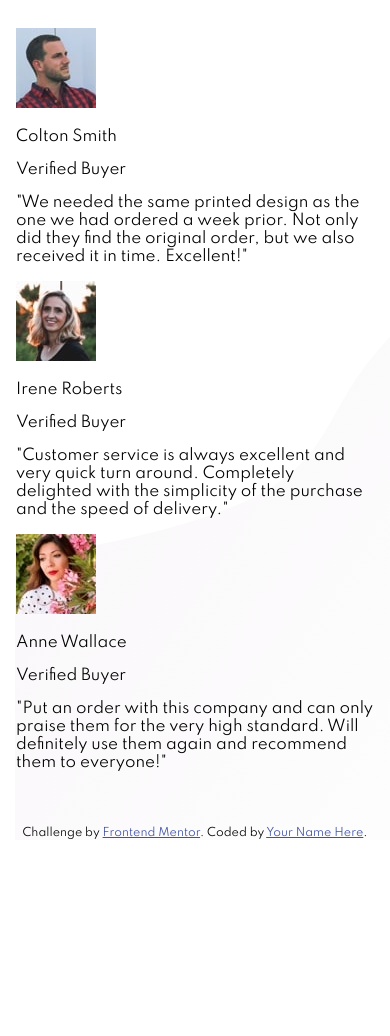
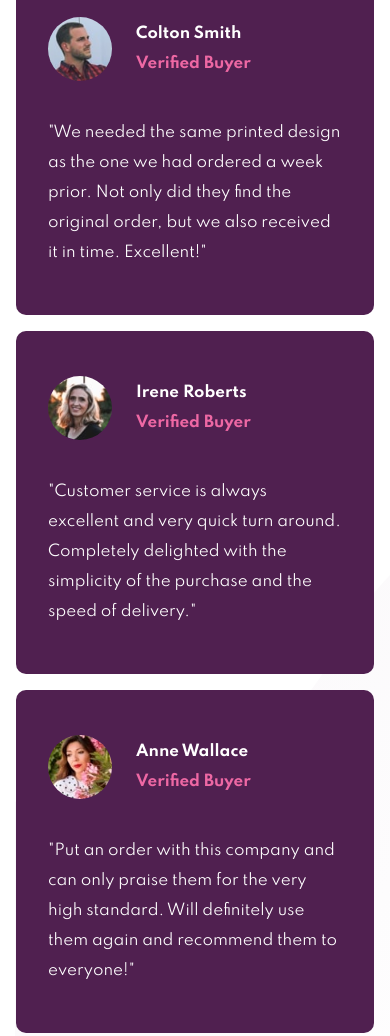
Before and after one commit to mmkrty/challenge-social-proof-section, a plain HTML site: page index.html in a window 390 px wide. Shown: the part 736-1772 px from the top of the page. Before the commit the page ends 1576 px from the top, so only its background shows below. Drawn offline with Linux system fonts and the light colour scheme.

Commit message:
complete mobile layout

```diff
--- a/index.html
+++ b/index.html
@@ -64,7 +64,7 @@
               <img src="images/icon-star.svg" alt="" class="rattings-img">
             </div>
             <div class="ratings-text">
-              <p >Rated 5 Stars in BestTech</p>
+              <p>Rated 5 Stars in BestTech</p>
             </div>
           </div>
         </div>
@@ -76,26 +76,54 @@
     <section class="reviews">
       <div class="container">
 
-        <div class="col">
-          <img src="images/image-colton.jpg" alt="customer" class="customer-img">
-          <p class="customer-name">Colton Smith</p>
-          <p class="customer-verification">Verified Buyer</p>
+        <div class="col review-card">
+          <div class="reviews-heading">
+            <div class="customer-img">
+              <img src="images/image-colton.jpg" alt="customer" >
+            </div>
+
+            <div>
+              <p class="customer">Colton Smith<br><span class="customer-verification">Verified Buyer</span></p>
+            </div>
+
+          </div>
+
           <p class="customer-review">
             "We needed the same printed design as the one we had ordered a week prior.
             Not only did they find the original order, but we also received it in time.
             Excellent!"</p>
         </div>
-        <div class="col">
-          <img src="images/image-irene.jpg" alt="customer" class="customer-img">
-          <p class="customer-name">Irene Roberts</p>
-          <p class="customer-verification">Verified Buyer</p>
+        <div class="col review-card">
+          <div class="reviews-heading">
+            <div  class="customer-img">
+              <img src="images/image-irene.jpg" alt="customer" >
+            </div>
+
+            <div>
+             <p class="customer">Irene Roberts<br><span class="customer-verification">Verified Buyer</span></p>
+
+
+            </div>
+
+          </div>
+
           <p class="customer-review"> "Customer service is always excellent and very quick turn around. Completely
             delighted with the simplicity of the purchase and the speed of delivery."</p>
         </div>
-        <div class="col">
-          <img src="images/image-anne.jpg" alt="customer" class="customer-img">
-          <p class="customer-name">Anne Wallace</p>
-          <p class="customer-verification"> Verified Buyer</p>
+
+        <div class="col review-card">
+          <div class="reviews-heading">
+            <div class="customer-img">
+              <img src="images/image-anne.jpg" alt="customer" >
+            </div>
+
+            <div>
+             <p class="customer">Anne Wallace<br><span class="customer-verification">Verified Buyer</span></p>
+
+            </div>
+
+          </div>
+
           <p class="customer-review">"Put an order with this company and can only praise them for the very high
             standard. Will definitely use them again and recommend them to everyone!"</p>
         </div>
--- a/styles.css
+++ b/styles.css
@@ -31,7 +31,7 @@ body {
 
 .container {
     margin:0 auto;
-    padding: 2.5rem 1rem;
+    padding: 1rem;
 
 }
 
@@ -75,11 +75,57 @@ body {
     margin-bottom: 0;
 }
 
+/* reviews */
+
+.review-card{
+    background-color: var(--pr-dark);
+    border-radius: 10px;
+    padding: 2rem 2rem;
+    margin: 1rem auto;
+    color: var(--nt-white);
+    line-height: 2;
+
+}
+
+.customer-img{
+    margin-right: 1.5rem;
+    /* width: auto;
+    max-width:100%; */
+    /* width: 64px;
+    height: 64px; */
+    display: flex;
+    align-items: center;
+}
+
+.customer-img img {
+      width: 64px;
+    height: 64px;
+    max-width:100%;
+    border-radius: 100%;
+}
+
+
+
+
+.reviews-heading {
+    margin-bottom: 1.5rem;
+    display:flex;
+    font-weight: 700;
+    /* border: 1px solid var(--pr-dark); */
+}
+
+
+.customer-verification {
+    color: var(--pr-light);
+}
+
+
 
 /* attribute */
 .attribution {
     font-size: 11px;
     text-align: center;
+
   }
 
 
```
